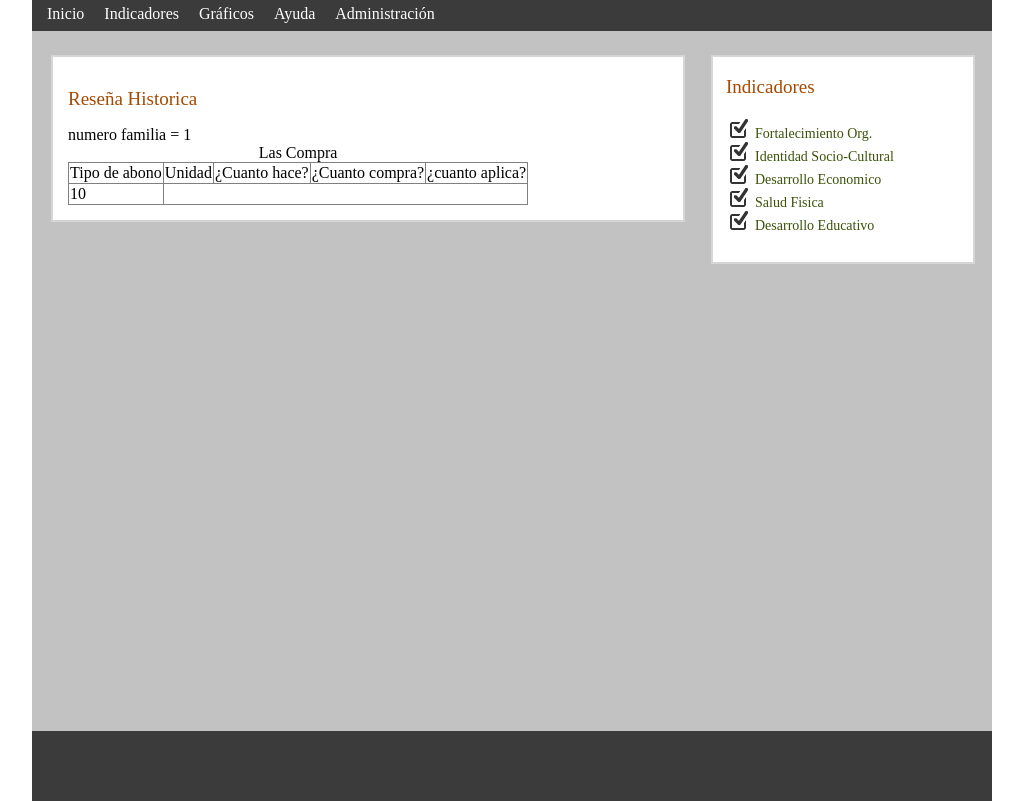
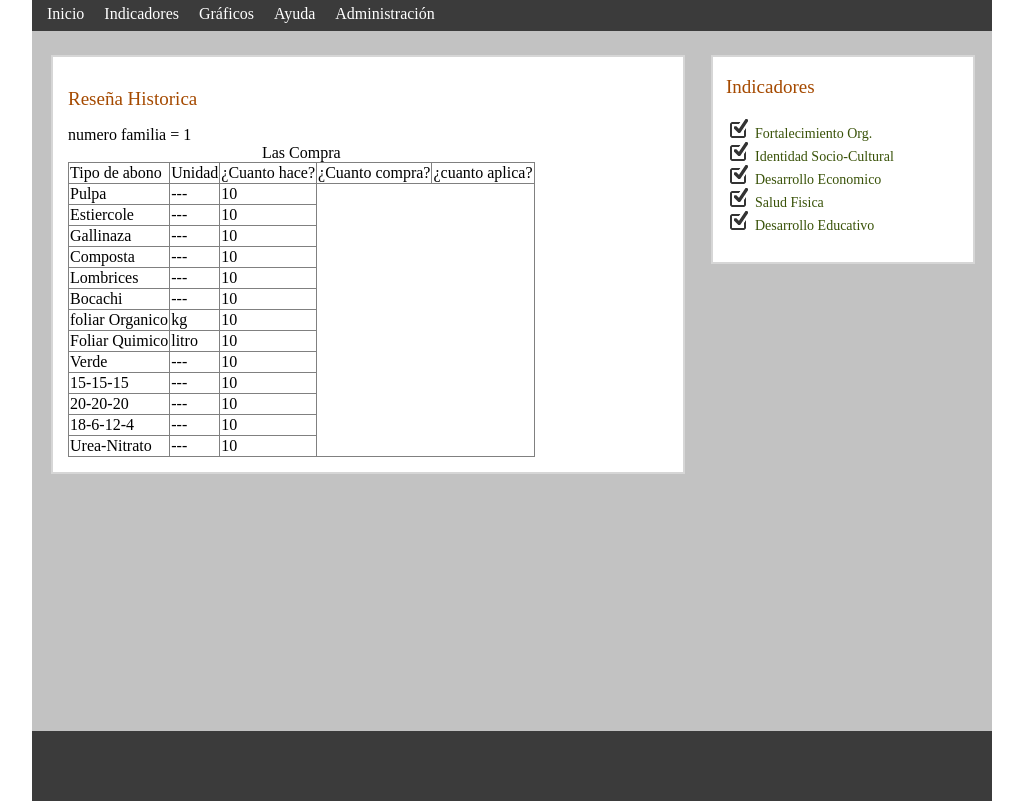
Before and after one commit to CARocha/cecocafen, a Django app: template templates/encuesta/compra.html in a window 1280 px wide. Shown: the part 106-907 px from the top of the page, without its empty margins (128-1151 px from the left). Run offline with Django 3.2, Linux system fonts and the light colour scheme; the template is opened without the code that fills it: most values are stand-ins (such as "Sample title", 1, 10 or a date in 2020); parts of the project's set-up code (start-up, migrations or seed data) failed here and were passed over; some libraries are stand-ins or nearby versions.

Commit message:
fix litle thing

```diff
--- a/encuesta/views.py
+++ b/encuesta/views.py
@@ -1227,8 +1227,8 @@ def compra(request):
                       'composta':composta,
                       'lombrices':lombrices,
                       'bocachi':bocachi,
-                      'foliar':foliar_org,
-                      'foliar':foliar_qui,
+                      'foliar_org':foliar_org,
+                      'foliar_qui':foliar_qui,
                       'verde':verde,
                       'quince':quince,
                       'veinte':veinte,
--- a/templates/encuesta/compra.html
+++ b/templates/encuesta/compra.html
@@ -13,11 +13,96 @@
         <th>¿cuanto aplica?</th>
     </tr>
   </thead>
-    {%for key, value in tabla.items%}
     <tr>
+        <td>Pulpa</td>
+        <td>---</td>
+        {%for key, value in tabla.items%}
         <td>{{value.pulpa|floatformat}}</td>
-
+        {%endfor%}
     </tr>
-    {%endfor%}
+    <tr>
+        <td>Estiercole</td>
+        <td>---</td>
+        {%for key, value in tabla.items%}
+        <td>{{value.estiercol|floatformat}}</td>
+        {%endfor%}
+    </tr>
+    <tr>
+        <td>Gallinaza</td>
+        <td>---</td>
+        {%for key, value in tabla.items%}
+        <td>{{value.gallinaza|floatformat}}</td>
+        {%endfor%}
+    </tr>
+    <tr>
+        <td>Composta</td>
+        <td>---</td>
+        {%for key, value in tabla.items%}
+        <td>{{value.composta|floatformat}}</td>
+        {%endfor%}
+    </tr>
+    <tr>
+        <td>Lombrices</td>
+        <td>---</td>
+        {%for key, value in tabla.items%}
+        <td>{{value.lombrices|floatformat}}</td>
+        {%endfor%}
+    </tr>
+    <tr>
+        <td>Bocachi</td>
+        <td>---</td>
+        {%for key, value in tabla.items%}
+        <td>{{value.bocachi|floatformat}}</td>
+        {%endfor%}
+    </tr>
+    <tr>
+        <td>foliar Organico</td>
+        <td>kg</td>
+        {%for key, value in tabla.items%}
+        <td>{{value.foliar_org|floatformat}}</td>
+        {%endfor%}
+    </tr>
+    <tr>
+        <td>Foliar Quimico</td>
+        <td>litro</td>
+        {%for key, value in tabla.items%}
+        <td>{{value.foliar_qui|floatformat}}</td>
+        {%endfor%}
+    </tr>
+    <tr>
+        <td>Verde</td>
+        <td>---</td>
+        {%for key, value in tabla.items%}
+        <td>{{value.verde|floatformat}}</td>
+        {%endfor%}
+    </tr>
+    <tr>
+        <td>15-15-15</td>
+        <td>---</td>
+        {%for key, value in tabla.items%}
+        <td>{{value.quince|floatformat}}</td>
+        {%endfor%}
+    </tr>
+    <tr>
+        <td>20-20-20</td>
+        <td>---</td>
+        {%for key, value in tabla.items%}
+        <td>{{value.veinte|floatformat}}</td>
+        {%endfor%}
+    </tr>
+    <tr>
+        <td>18-6-12-4</td>
+        <td>---</td>
+        {%for key, value in tabla.items%}
+        <td>{{value.seis|floatformat}}</td>
+        {%endfor%}
+    </tr>
+    <tr>
+        <td>Urea-Nitrato</td>
+        <td>---</td>
+        {%for key, value in tabla.items%}
+        <td>{{value.urea|floatformat}}</td>
+        {%endfor%}
+    </tr>
 </table>
 {% endblock %}
```
